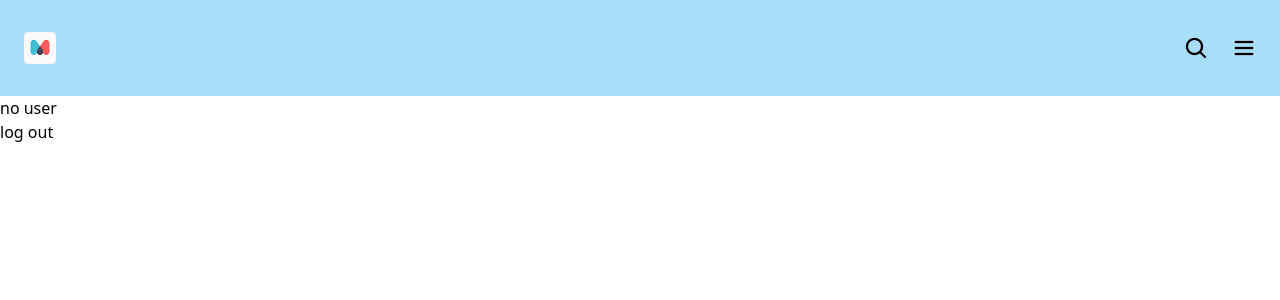
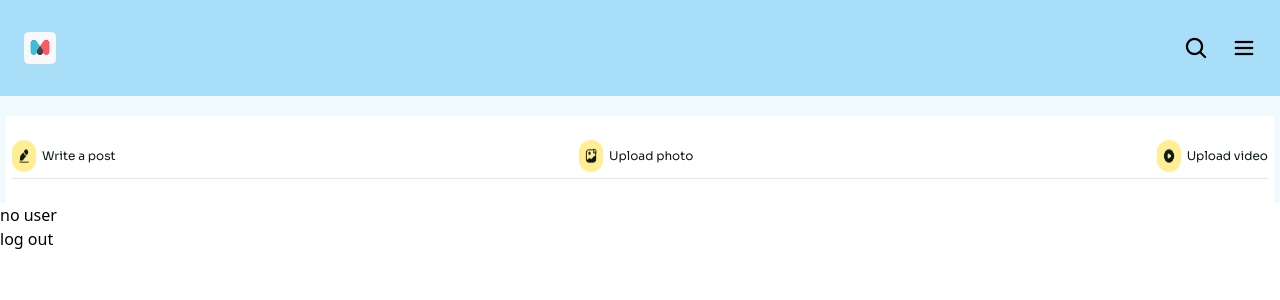
Before and after one commit to MarcioLopes451/trendish, a React (Vite) app: page /trendish/homepage in a window 1280 px wide. Shown: the top 300 px of the page. Built offline with nearby package versions, Linux system fonts and the light colour scheme; no server answers.

Commit message:
feat: - installed tailwind pretteir extension for sorting the tailwind classes - created a createPost component for building write a post, upload photo and upload video button

```diff
--- a/package.json
+++ b/package.json
@@ -32,6 +32,8 @@
     "globals": "^15.15.0",
     "jest": "^29.7.0",
     "jsdom": "^26.0.0",
+    "prettier": "^3.5.3",
+    "prettier-plugin-tailwindcss": "^0.6.11",
     "typescript": "~5.7.2",
     "typescript-eslint": "^8.24.1",
     "vite": "^6.2.0",
--- a/src/index.css
+++ b/src/index.css
@@ -8,9 +8,11 @@
   --color-CoolGrey: #8897ad;
   --color-LightRed: #ff5a60;
   --color-Black: #0f191a;
-  --color-IceBlue: #F1FAFF ;
-  --color-SkyBlue:#54C5FF ;
-  --color-LightGray:#D9D9D9;
-  --color-CharcoalBlue: #27364B;
-  --color-SteelBlueGray: #4B5669;
+  --color-IceBlue: #f1faff;
+  --color-SkyBlue: #54c5ff;
+  --color-LightGray: #d9d9d9;
+  --color-CharcoalBlue: #27364b;
+  --color-SteelBlueGray: #4b5669;
+  --color-White: #fff;
+  --color-LightYellow: #ffee93;
 }
--- a/src/pages/Homepage/Homepage Components/CreatePost.tsx
+++ b/src/pages/Homepage/Homepage Components/CreatePost.tsx
@@ -1,5 +1,18 @@
+import PostActionButton from "../../../ui/PostActionButton";
+import writePostIcon from "../../../assets/edit-2.png";
+import uploadPhotoIcon from "../../../assets/gallery-add.png";
+import uploadVideoIcon from "../../../assets/video-circle.png";
+
 function CreatePost() {
-  return <div className="">CreatePost</div>;
+  return (
+    <article className="bg-White mx-1.5 py-6">
+      <div className="border-b-Black/10 mx-1.5 flex justify-between border-b-[1px] pb-1.5">
+        <PostActionButton description="Write a post" img={writePostIcon} />
+        <PostActionButton description="Upload photo" img={uploadPhotoIcon} />
+        <PostActionButton description="Upload video" img={uploadVideoIcon} />
+      </div>
+    </article>
+  );
 }
 
 export default CreatePost;
--- a/src/pages/Homepage/Homepage.tsx
+++ b/src/pages/Homepage/Homepage.tsx
@@ -4,6 +4,7 @@ import Header from "../../ui/Header";
 import { useState, useEffect } from "react";
 import { useNavigate } from "react-router-dom";
 import { doc, getDoc } from "firebase/firestore";
+import Main from "../../ui/Main";
 
 function Homepage() {
   const [user, setUser] = useState<string | null>(null);
@@ -36,6 +37,8 @@ function Homepage() {
   return (
     <>
       <Header />
+      <Main />
+
       <div>
         {/* testing if auth works temp code ! */}
         <p>{user ? user : "no user"}</p>
--- /dev/null
+++ b/src/ui/Main.tsx
@@ -0,0 +1,11 @@
+import CreatePost from "../pages/Homepage/Homepage Components/CreatePost";
+
+function Main() {
+  return (
+    <main className=" bg-IceBlue pt-5">
+      <CreatePost />
+    </main>
+  );
+}
+
+export default Main;
--- /dev/null
+++ b/src/ui/PostActionButton.tsx
@@ -0,0 +1,21 @@
+type PostActionButtonProps = {
+  img: string;
+  description: string;
+};
+
+function PostActionButton({ img, description }: PostActionButtonProps) {
+  return (
+    <button className="flex items-center gap-1.5" aria-label={description}>
+      <img
+        src={img}
+        alt=""
+        className="bg-LightYellow h-8 w-6 rounded-full px-1.5 py-2"
+      />
+      <p className="text-Black font-sora text-xs leading-3.5 font-normal">
+        {description}
+      </p>
+    </button>
+  );
+}
+
+export default PostActionButton;
```
Also changed, not shown: 2 other files (tests, documents, lock files or other folders).
